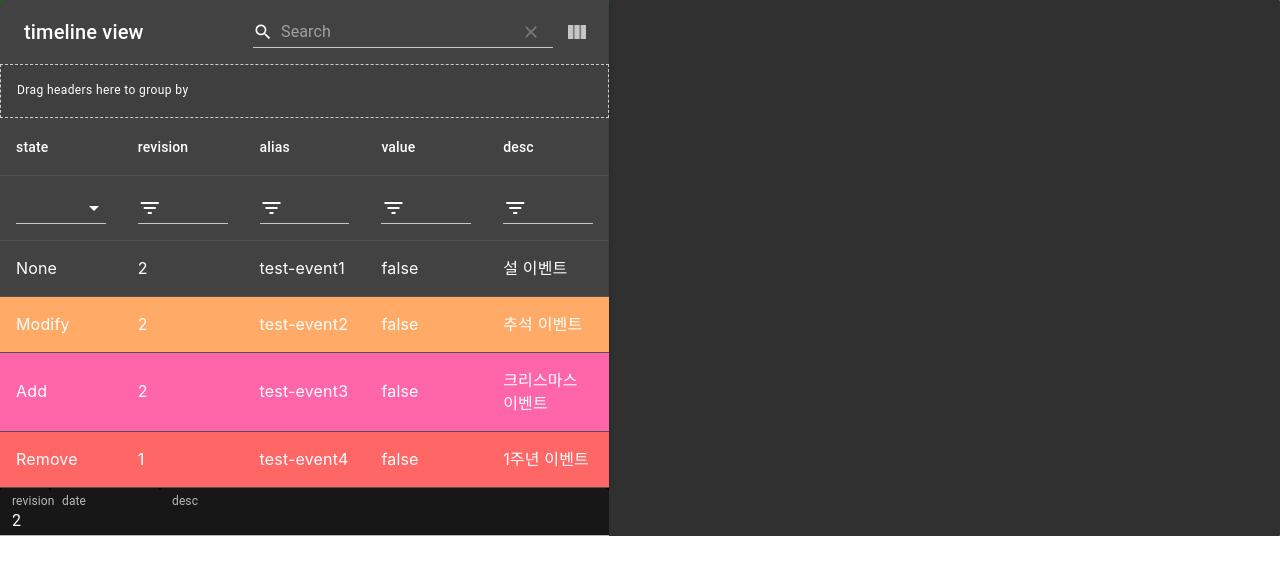
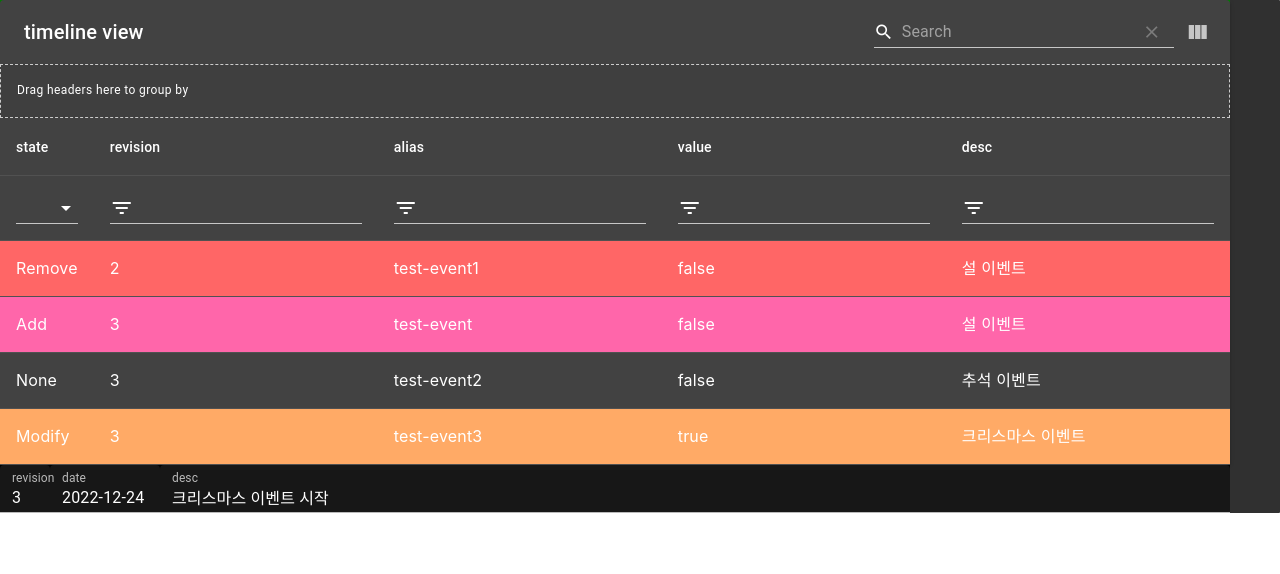
Before and after one commit to forfsoft/JsonTimelineEditor, a React (Create React App) app: page / in a window 1280 px wide. Shown: the top 574 px of the page. Built offline with nearby package versions, Linux system fonts and the light colour scheme.

Commit message:
업데이트

```diff
--- a/src/components/DataCompare.js
+++ b/src/components/DataCompare.js
@@ -40,7 +40,7 @@ function findBodyIndex(bodys, keyColumnName, findKey) {
         var body = bodys[i];
         var keyName = body[keyColumnName];
         if (findKey === keyName) {
-            return i;
+            return i+1;
         }
     }
     return -1;
@@ -120,17 +120,14 @@ function bodyCompare(dataList, keyColumnName) {
                         insertIndex = 0;
                     }
                 }
-                outputBodys.splice(insertIndex, 0, insertRemoveBodys);
+                Array.prototype.splice.apply(outputBodys, [insertIndex, 0].concat(insertRemoveBodys));
                 insertRemoveBodys.length = 0;
             }
             matchAliasName = keyName;
         }
     }
     if (insertRemoveBodys.length > 0) {
-        console.log("===1",insertRemoveBodys, outputBodys)
         Array.prototype.push.apply(outputBodys,insertRemoveBodys);
-        //outputBodys.push.apply(insertRemoveBodys)
-        console.log("===2",outputBodys)
     }
 
     // old data revision update
--- a/src/components/TimelineDataGrid.js
+++ b/src/components/TimelineDataGrid.js
@@ -24,6 +24,7 @@ export default function TimelineDataGrid() {
         var dataList = []
         dataList.push(jsonData1);
         dataList.push(jsonData2);
+        dataList.push(jsonData3);
         var compareResult = JsonCompare(dataList, "alias");
         setColumns(compareResult["headers"]);
         setDatas(compareResult["bodys"]);
@@ -35,13 +36,23 @@ export default function TimelineDataGrid() {
             if (undefined != title) {
                 setTitleName(title);
             }
-            var revision = lastRevisionData["extra"].revision;
-            if (undefined != revision) {
-                selectRevision(revision);
+            var lastRevisionIndex = lastRevisionData["extra"].revision;
+            if (undefined != lastRevisionIndex) {
+                setSelectRevisionIndex(lastRevisionIndex);
             }
+
         }
+      },[])
 
-      },[])
+    useEffect(() => {
+        if (undefined === revisionData || revisionData.length == 0) {
+            return;
+        }
+        if (undefined === selectRevisionIndex || selectRevisionIndex == 0) {
+            return;
+        }
+        updateRevisionInfo();
+    }, [revisionData, selectRevisionIndex])
 
     function onSaveFile() {
         alert("onSaveFile")
@@ -67,23 +78,21 @@ export default function TimelineDataGrid() {
         if (revisionIndex === undefined) {
             return;
         }
-        selectRevision(revisionIndex);
+        setSelectRevisionIndex(revisionIndex);
     }
 
-    function selectRevision(revisionIndex) {
-        if (revisionIndex === undefined) {
+    function updateRevisionInfo() {
+        if (selectRevisionIndex === undefined) {
             return;
         }
-        setSelectRevisionIndex(revisionIndex)
-
         if (revisionData === undefined || revisionData.length == 0) {
             return;
         }
-        var targetRevisionData = revisionData[revisionIndex]
+        var targetRevisionData = revisionData[selectRevisionIndex]
         if (targetRevisionData === undefined) {
             return;
         }
-        console.log(targetRevisionData)
+        //console.log(targetRevisionData)
         setSelectRevisionDate(targetRevisionData["date"])
         setSelectRevisionDesc(targetRevisionData["description"])
     }
--- a/src/testData#1.json
+++ b/src/testData#1.json
@@ -4,6 +4,11 @@
             "alias": "test-event1",
             "value": "false",
             "desc": "설 이벤트"
+        },
+        {
+            "alias": "test-event11",
+            "value": "true",
+            "desc": "추석 이벤트"
         },
         {
             "alias": "test-event2",
```
